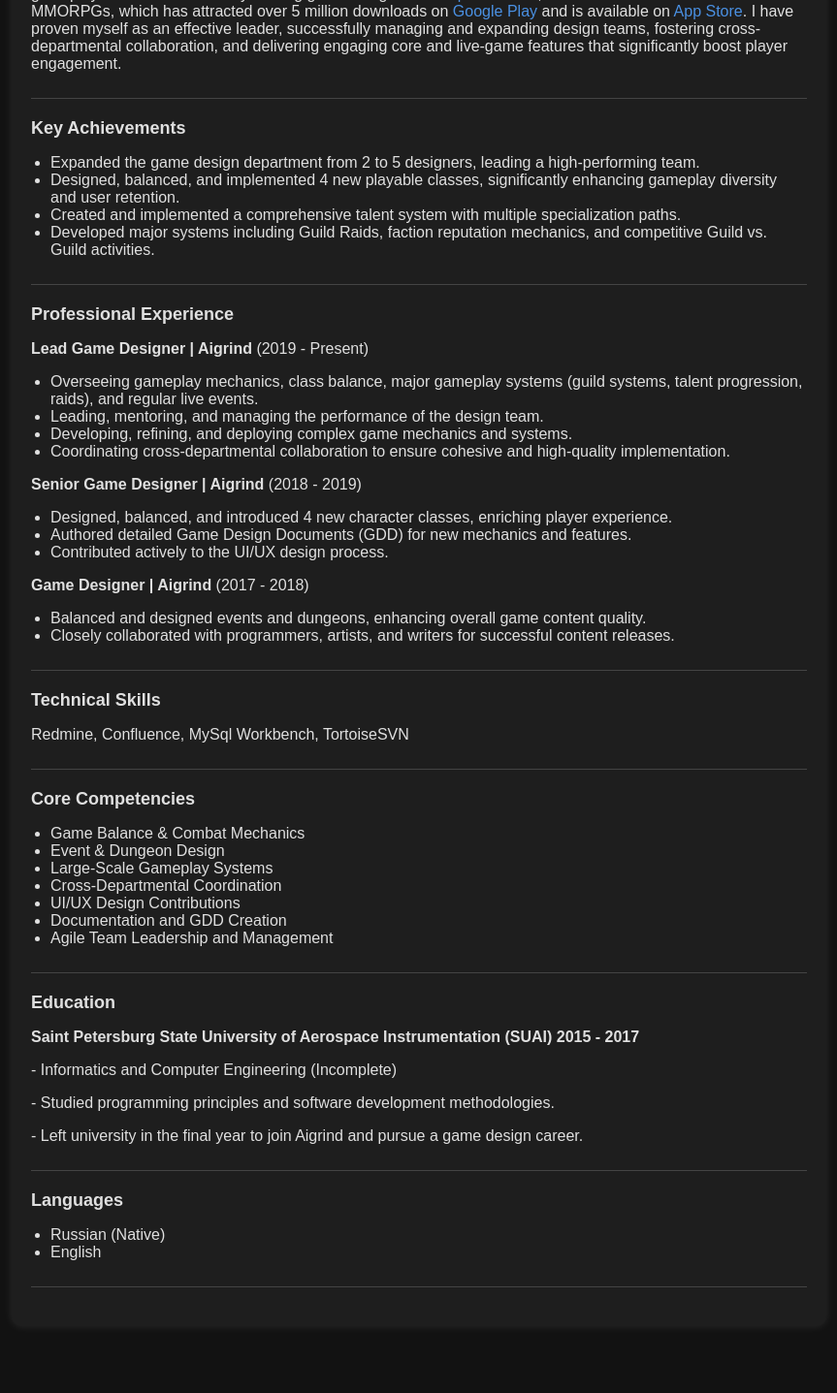
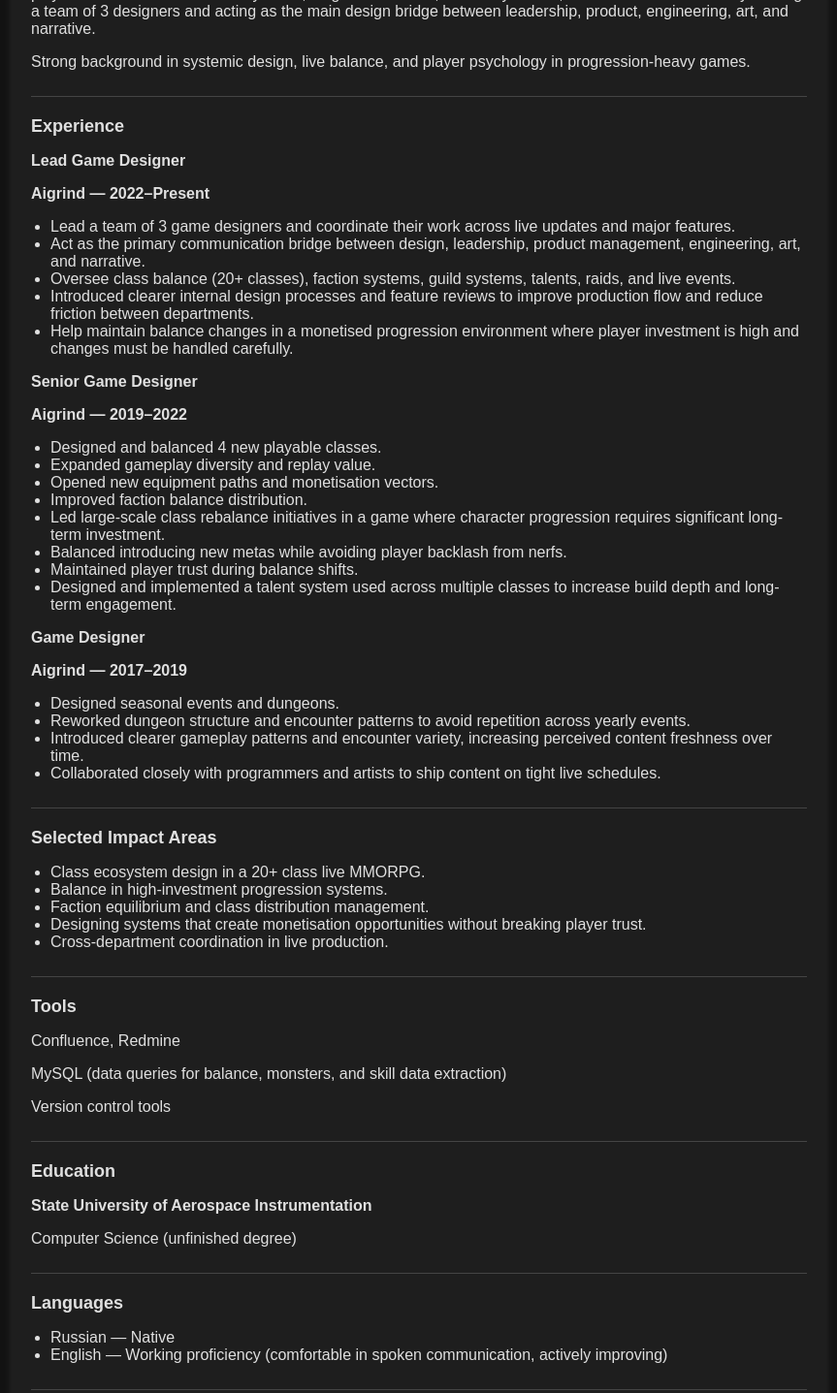
Before and after one commit to AkioKoneko/resume, a plain HTML site: page index.html in a window 1280 px wide. Shown: the part 373-1810 px from the top of the page at 97% size, without its empty margins (208-1071 px from the left). Drawn offline with Linux system fonts and the light colour scheme.

Commit message:
Update summary with Warspear Online link

```diff
--- a/index.html
+++ b/index.html
@@ -3,88 +3,89 @@
 <head>
     <meta charset="UTF-8">
     <meta name="viewport" content="width=device-width, initial-scale=1.0">
-    <title>Alexandr Detushev - Game Designer</title>
+    <title>Aleksandr Detushev - Lead Game Designer</title>
     <link rel="stylesheet" href="styles.css">
 </head>
 <body>
     <div class="container">
-        <h1>Alexandr Detushev</h1>
+        <h1>Aleksandr Detushev</h1>
         <h2>Lead Game Designer</h2>
         <p>Podgorica, Slovacka 77, Montenegro (Open to relocation)</p>
         <p><a href="tel:+382-68-541-158">+382-68-541-158</a> | <a href="mailto:Sashadetush@gmail.com">Sashadetush@gmail.com</a></p>
         <p><a href="https://quiver-manta-0aa.notion.site/Game-Design-Portfolio-Alexandr-Detushev-1b24c14aafb580cdae87e09ceb4fe5e9">Game Design Portfolio</a></p>
-        <p></p><a href="https://www.linkedin.com/in/aleksandr-detushev-aa2945234">LinkedIn</a></p>
+        <p><a href="https://www.linkedin.com/in/aleksandr-detushev-aa2945234">LinkedIn</a></p>
 
         <div class="section">
             <h2>Summary</h2>
-            <p>Lead Game Designer with nearly 6 years in the industry, specializing in game balance, event design, and global gameplay mechanics. Currently leading game design on <a href="https://warspear-online.com/en/">Warspear Online</a>, one of the first hardcore mobile MMORPGs, which has attracted over 5 million downloads on <a href="https://play.google.com/store/apps/details?id=com.aigrind.warspear">Google Play</a> and is available on <a href="https://apps.apple.com/app/warspear-online-mmorpg/id444772528">App Store</a>. I have proven myself as an effective leader, successfully managing and expanding design teams, fostering cross-departmental collaboration, and delivering engaging core and live-game features that significantly boost player engagement.</p>
+            <p>Lead Game Designer with 6+ years of experience on <a href="https://warspear-online.com/en/">Warspear Online</a>, a live MMORPG with a long-running player base. Focused on class systems, long-term balance, faction dynamics, and live content. Currently leading a team of 3 designers and acting as the main design bridge between leadership, product, engineering, art, and narrative.</p>
+            <p>Strong background in systemic design, live balance, and player psychology in progression-heavy games.</p>
         </div>
 
         <div class="section">
-            <h2>Key Achievements</h2>
+            <h2>Experience</h2>
+
+            <p><strong>Lead Game Designer</strong></p>
+            <p><strong>Aigrind — 2022–Present</strong></p>
             <ul>
-                <li>Expanded the game design department from 2 to 5 designers, leading a high-performing team.</li>
-                <li>Designed, balanced, and implemented 4 new playable classes, significantly enhancing gameplay diversity and user retention.</li>
-                <li>Created and implemented a comprehensive talent system with multiple specialization paths.</li>
-                <li>Developed major systems including Guild Raids, faction reputation mechanics, and competitive Guild vs. Guild activities.</li>
+                <li>Lead a team of 3 game designers and coordinate their work across live updates and major features.</li>
+                <li>Act as the primary communication bridge between design, leadership, product management, engineering, art, and narrative.</li>
+                <li>Oversee class balance (20+ classes), faction systems, guild systems, talents, raids, and live events.</li>
+                <li>Introduced clearer internal design processes and feature reviews to improve production flow and reduce friction between departments.</li>
+                <li>Help maintain balance changes in a monetised progression environment where player investment is high and changes must be handled carefully.</li>
+            </ul>
+
+            <p><strong>Senior Game Designer</strong></p>
+            <p><strong>Aigrind — 2019–2022</strong></p>
+            <ul>
+                <li>Designed and balanced 4 new playable classes.</li>
+                <li>Expanded gameplay diversity and replay value.</li>
+                <li>Opened new equipment paths and monetisation vectors.</li>
+                <li>Improved faction balance distribution.</li>
+                <li>Led large-scale class rebalance initiatives in a game where character progression requires significant long-term investment.</li>
+                <li>Balanced introducing new metas while avoiding player backlash from nerfs.</li>
+                <li>Maintained player trust during balance shifts.</li>
+                <li>Designed and implemented a talent system used across multiple classes to increase build depth and long-term engagement.</li>
+            </ul>
+
+            <p><strong>Game Designer</strong></p>
+            <p><strong>Aigrind — 2017–2019</strong></p>
+            <ul>
+                <li>Designed seasonal events and dungeons.</li>
+                <li>Reworked dungeon structure and encounter patterns to avoid repetition across yearly events.</li>
+                <li>Introduced clearer gameplay patterns and encounter variety, increasing perceived content freshness over time.</li>
+                <li>Collaborated closely with programmers and artists to ship content on tight live schedules.</li>
             </ul>
         </div>
 
         <div class="section">
-            <h2>Professional Experience</h2>
-            <p><strong>Lead Game Designer | Aigrind</strong> (2019 - Present)</p>
+            <h2>Selected Impact Areas</h2>
             <ul>
-                <li>Overseeing gameplay mechanics, class balance, major gameplay systems (guild systems, talent progression, raids), and regular live events.</li>
-                <li>Leading, mentoring, and managing the performance of the design team.</li>
-                <li>Developing, refining, and deploying complex game mechanics and systems.</li>
-                <li>Coordinating cross-departmental collaboration to ensure cohesive and high-quality implementation.</li>
-            </ul>
-
-            <p><strong>Senior Game Designer | Aigrind</strong> (2018 - 2019)</p>
-            <ul>
-                <li>Designed, balanced, and introduced 4 new character classes, enriching player experience.</li>
-                <li>Authored detailed Game Design Documents (GDD) for new mechanics and features.</li>
-                <li>Contributed actively to the UI/UX design process.</li>
-            </ul>
-
-            <p><strong>Game Designer | Aigrind</strong> (2017 - 2018)</p>
-            <ul>
-                <li>Balanced and designed events and dungeons, enhancing overall game content quality.</li>
-                <li>Closely collaborated with programmers, artists, and writers for successful content releases.</li>
+                <li>Class ecosystem design in a 20+ class live MMORPG.</li>
+                <li>Balance in high-investment progression systems.</li>
+                <li>Faction equilibrium and class distribution management.</li>
+                <li>Designing systems that create monetisation opportunities without breaking player trust.</li>
+                <li>Cross-department coordination in live production.</li>
             </ul>
         </div>
 
         <div class="section">
-            <h2>Technical Skills</h2>
-            <p>Redmine, Confluence, MySql Workbench, TortoiseSVN</p>
-        </div>
-
-        <div class="section">
-            <h2>Core Competencies</h2>
-            <ul>
-                <li>Game Balance & Combat Mechanics</li>
-                <li>Event & Dungeon Design</li>
-                <li>Large-Scale Gameplay Systems</li>
-                <li>Cross-Departmental Coordination</li>
-                <li>UI/UX Design Contributions</li>
-                <li>Documentation and GDD Creation</li>
-                <li>Agile Team Leadership and Management</li>
-            </ul>
+            <h2>Tools</h2>
+            <p>Confluence, Redmine</p>
+            <p>MySQL (data queries for balance, monsters, and skill data extraction)</p>
+            <p>Version control tools</p>
         </div>
 
         <div class="section">
             <h2>Education</h2>
-            <p><strong>Saint Petersburg State University of Aerospace Instrumentation (SUAI) 2015 - 2017</strong></p>
-            <p>- Informatics and Computer Engineering (Incomplete)</p>
-            <p>- Studied programming principles and software development methodologies.</p>
-            <p>- Left university in the final year to join Aigrind and pursue a game design career.</p>
+            <p><strong>State University of Aerospace Instrumentation</strong></p>
+            <p>Computer Science (unfinished degree)</p>
         </div>
 
         <div class="section">
             <h2>Languages</h2>
             <ul>
-                <li>Russian (Native)</li>
-                <li>English</li>
+                <li>Russian — Native</li>
+                <li>English — Working proficiency (comfortable in spoken communication, actively improving)</li>
             </ul>
         </div>
     </div>
```
